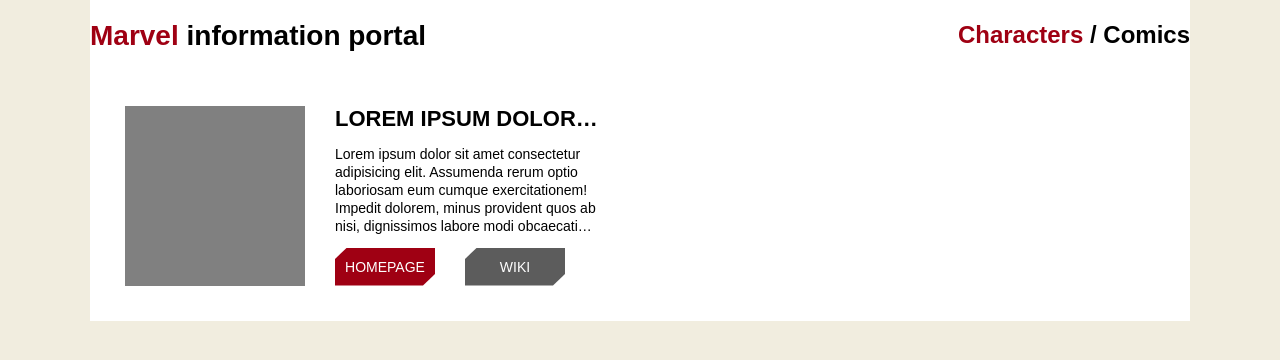
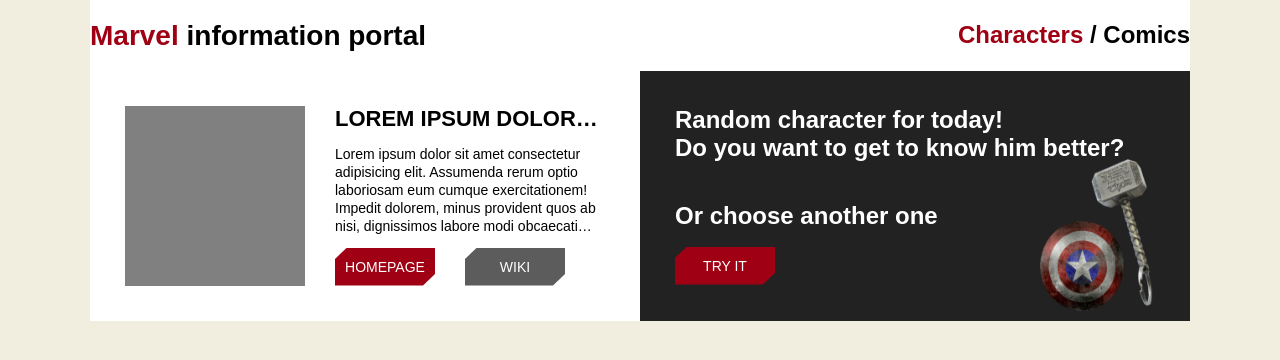
Before and after one commit to NathanBailie/Marvel, a Vue app: page / in a window 1280 px wide. Shown: the top 360 px of the page. Built offline with nearby package versions, Linux system fonts and the light colour scheme.

Commit message:
did the sedond part of the random charcker component

```diff
--- a/src/components/RandomCharacter/RandomCharacter.vue
+++ b/src/components/RandomCharacter/RandomCharacter.vue
@@ -6,6 +6,7 @@
 </script>
 
 <template>
+  <div class="wraper">
     <div class="rndChar">
       <div class="rndChar__img"></div>
       <div class="rndChar__info">
@@ -16,10 +17,10 @@
           praesentium dignissimos.
         </h2>
         <p>
-        Lorem ipsum dolor sit amet consectetur adipisicing elit. Assumenda rerum
-        optio laboriosam eum cumque exercitationem! Impedit dolorem, minus
-        provident quos ab nisi, dignissimos labore modi obcaecati voluptate,
-        velit ullam fuga!
+          Lorem ipsum dolor sit amet consectetur adipisicing elit. Assumenda
+          rerum optio laboriosam eum cumque exercitationem! Impedit dolorem,
+          minus provident quos ab nisi, dignissimos labore modi obcaecati
+          voluptate, velit ullam fuga!
         </p>
         <div class="rndChar__buttons">
           <button class="rndChar__homePage">homepage</button>
@@ -27,4 +28,13 @@
         </div>
       </div>
     </div>
+
+    <div class="launcher">
+      <p>Random character for today!</p>
+      <p>Do you want to get to know him better?</p>
+      <p>Or choose another one</p>
+      <button>try it</button>
+      <img src="../../resources/img/bg/decor.png" alt="decor" />
+    </div>
+  </div>
 </template>
--- a/src/components/RandomCharacter/randomCharacter.scss
+++ b/src/components/RandomCharacter/randomCharacter.scss
@@ -1,3 +1,7 @@
+.wraper {
+  display: flex;
+}
+
 .rndChar {
   width: 550px;
   height: 250px;
@@ -84,3 +88,58 @@
 
   }
 }
+
+.launcher {
+  width: 550px;
+  height: 250px;
+  padding: 35px;
+  background: #232222;
+  position: relative;
+
+  p {
+    font-weight: 700;
+    font-size: 24px;
+    line-height: 28px;
+    color: #FFFFFF;
+
+    &:nth-child(2) {
+      margin-bottom: 40px;
+    }
+
+    &:nth-child(3) {
+      margin-bottom: 17px;
+    }
+  }
+
+  button {
+    width: 100px;
+    height: 38px;
+    text-transform: uppercase;
+    display: flex;
+    justify-content: center;
+    align-items: center;
+    color: white;
+    font-weight: 400;
+    font-size: 14px;
+    line-height: 16px;
+    border: none;
+    position: relative;
+    clip-path: polygon(0% 30%, 12% 0%, 100% 0%, 100% 70%, 88% 100%, 0% 100%);
+    transition: all 0.3s ease;
+    cursor: pointer;
+    background: #9F0013;
+
+    &:hover {
+      transform: translateY(-4px) scale(1.02);
+      font-weight: bold;
+    }
+  }
+
+  img {
+    width: 170px;
+    height: 170px;
+    position: absolute;
+    top: 70px;
+    left: 400px;
+  }
+}
```
Also changed, not shown: src/resources/img/bg/decor.png (added). Lines whose indentation alone changed are shown as unchanged.
